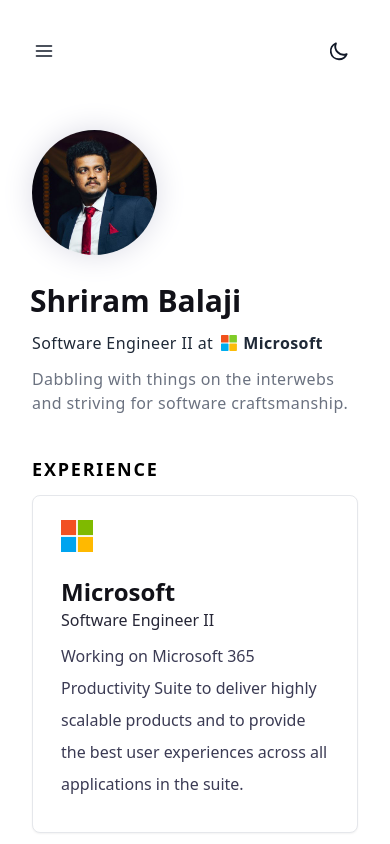
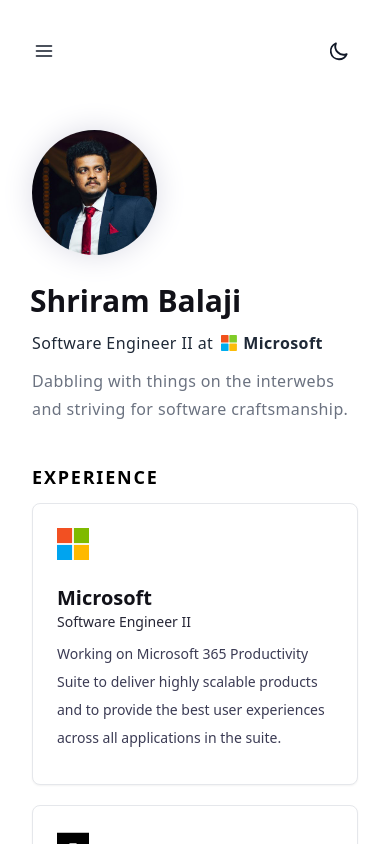
Before and after one commit to shrirambalaji/shrirambalaji.com, a Next.js app: page / in a window 390 px wide. Shown: the top 844 px of the page. Built offline with nearby package versions, Linux system fonts and the light colour scheme.

Commit message:
fix(styles): update experience list styles on mobile

```diff
--- a/src/pages/index.tsx
+++ b/src/pages/index.tsx
@@ -44,10 +44,10 @@ const ExperienceList = ({ items }: { items: Experience[] }) => {
               tabIndex={0}
             >
               <GradientDropShadow />
-              <div className="relative flex flex-col items-center rounded-lg border bg-white px-3 py-1 shadow-sm dark:border-ghostindigo-800 dark:bg-ghostindigo-900 md:flex-row md:py-4 md:px-6">
+              <div className="relative flex flex-col items-center rounded-lg border bg-white px-2 py-1 shadow-sm dark:border-ghostindigo-800 dark:bg-ghostindigo-900 md:flex-row md:py-4 md:px-6">
                 <Image
                   priority={true}
-                  className={`w-50 mx-4 mb-2 mt-5 self-start object-cover md:my-6 md:mx-2 ${
+                  className={`w-30 mx-4 mb-2 mt-5 self-start object-cover md:my-6 md:mx-2 ${
                     darkModeInvert ? "dark:invert" : "filter-none"
                   }`}
                   src={image as string}
@@ -57,14 +57,14 @@ const ExperienceList = ({ items }: { items: Experience[] }) => {
                 />
                 <div className="flex flex-col justify-between p-4 leading-normal">
                   <a href={link} className="underline-offset-2 hover:underline">
-                    <h5 className="text-2xl font-semibold text-ghostindigo-900 dark:text-white">
+                    <h5 className="text-xl font-semibold text-ghostindigo-900 dark:text-white md:text-2xl">
                       {company}
                     </h5>
                   </a>
-                  <h6 className="text-md mb-2 text-ghostindigo-800 dark:text-ghostindigo-400 md:text-sm">
+                  <h6 className="mb mb-2 text-sm text-ghostindigo-800 dark:text-ghostindigo-400 md:text-base">
                     {title}
                   </h6>
-                  <p className="mb-3 font-normal leading-8 text-ghostindigo-700 dark:text-gray-400">
+                  <p className="mb-3 text-sm font-normal leading-7 text-ghostindigo-700 dark:text-gray-400 md:text-base md:leading-8 ">
                     {description}
                   </p>
                 </div>
@@ -96,7 +96,7 @@ const Home: NextPage<HomePageProps> = (props) => {
               {currentWorkplace.company === "Microsoft" && <MicrosoftLogo />}
             </span>
           </h2>
-          <p className="text-md tracking-wide text-gray-500 dark:text-gray-400 md:text-sm">
+          <p className="text-md font-light leading-7 tracking-wide text-gray-500 dark:text-gray-400 md:text-sm">
             {bio.about}
           </p>
         </section>
```
